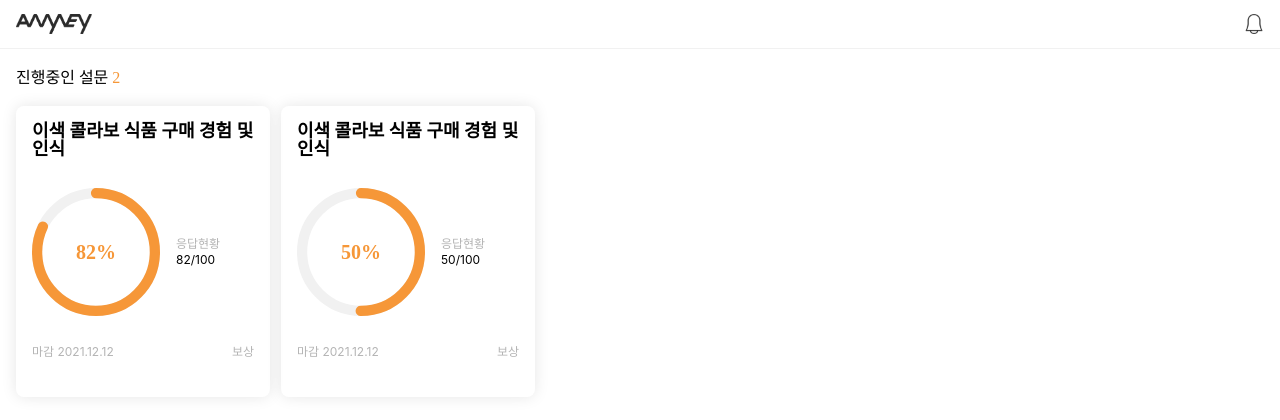
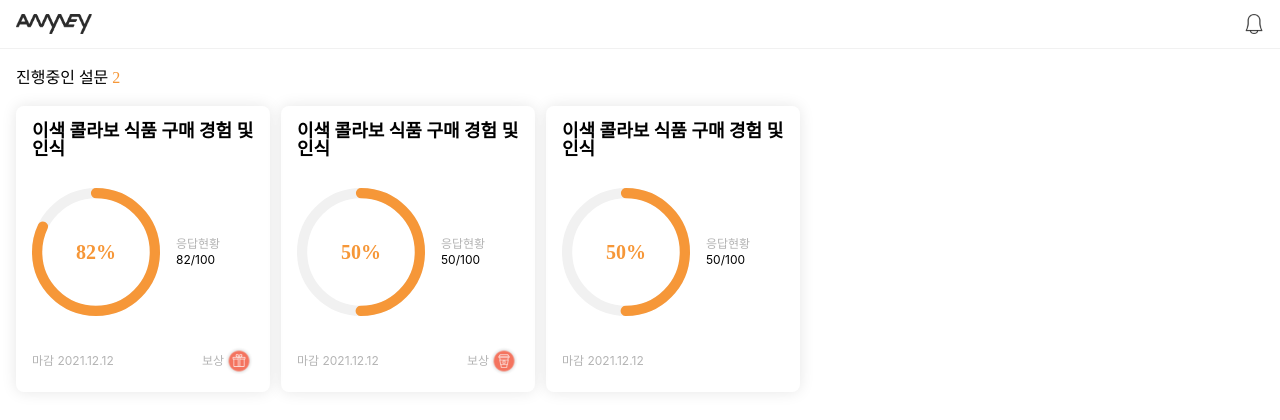
Before and after one commit to Lee-Seonghyun316/AnyVey, a React (Create React App) app: page / in a window 1280 px wide. Shown: the top 420 px of the page. Built offline with nearby package versions, Linux system fonts and the light colour scheme.

Commit message:
feat: add mySurvey Props

```diff
--- a/src/features/home/home.tsx
+++ b/src/features/home/home.tsx
@@ -12,12 +12,23 @@ const Home = () => {
       title: '이색 콜라보 식품 구매 경험 및 인식',
       respondent: 82,
       recruitment: 100,
+      deadLine: '2021.12.12',
+      gift: 'etc',
     },
     {
       id: 2,
       title: '이색 콜라보 식품 구매 경험 및 인식',
       respondent: 50,
       recruitment: 100,
+      deadLine: '2021.12.12',
+      gift: 'coffee',
+    },
+    {
+      id: 3,
+      title: '이색 콜라보 식품 구매 경험 및 인식',
+      respondent: 50,
+      recruitment: 100,
+      deadLine: '2021.12.12',
     },
   ];
   return (
@@ -35,6 +46,8 @@ const Home = () => {
               title={state.title}
               respondent={state.respondent}
               recruitment={state.recruitment}
+              deadLine={state.deadLine}
+              gift={state.gift}
             />
           ))}
         </Surveys>
--- a/src/features/mySurvey/mySurvey.tsx
+++ b/src/features/mySurvey/mySurvey.tsx
@@ -5,14 +5,24 @@ import {
 } from 'react-circular-progressbar';
 import { theme } from '../../common/styles/theme';
 import styled from 'styled-components';
+import coffee from '../../common/images/coffee.png';
+import etc from '../../common/images/etc.png';
 
 interface Props {
   title: string;
   respondent: number;
   recruitment: number;
+  deadLine: string;
+  gift?: string;
 }
 
-const MySurvey: React.FC<Props> = ({ title, respondent, recruitment }) => {
+const MySurvey: React.FC<Props> = ({
+  title,
+  respondent,
+  recruitment,
+  deadLine,
+  gift,
+}) => {
   const percentage = (respondent / recruitment) * 100;
 
   return (
@@ -36,8 +46,17 @@ const MySurvey: React.FC<Props> = ({ title, respondent, recruitment }) => {
         </GraphDes>
       </GraphContainer>
       <SurveyDes>
-        <DeadLine>마감 2021.12.12</DeadLine>
-        <Gift>보상</Gift>
+        <DeadLine>마감 {deadLine}</DeadLine>
+        {gift && (
+          <Gift>
+            보상
+            {gift === 'coffee' ? (
+              <GiftImg src={coffee} />
+            ) : (
+              <GiftImg src={etc} />
+            )}
+          </Gift>
+        )}
       </SurveyDes>
     </Survey>
   );
@@ -49,7 +68,6 @@ const Survey = styled.div`
   box-shadow: 0px 0px 15px rgba(0, 0, 0, 0.1);
   border-radius: 8px;
   padding: 16px;
-  height: 291px;
   width: 254px;
   margin-right: 11px;
 `;
@@ -94,5 +112,18 @@ const SurveyDes = styled.div`
   color: #b4b4b4;
   font-size: 12px;
 `;
-const DeadLine = styled.div``;
-const Gift = styled.div``;
+const DeadLine = styled.div`
+  height: 30px;
+  display: flex;
+  align-items: center;
+`;
+const Gift = styled.div`
+  display: flex;
+  flex-direction: row;
+  align-items: center;
+`;
+
+const GiftImg = styled.img`
+  width: 30px;
+  height: 30px;
+`;
```
Also changed, not shown: src/common/images/coffee.png (added), src/common/images/etc.png (added).
